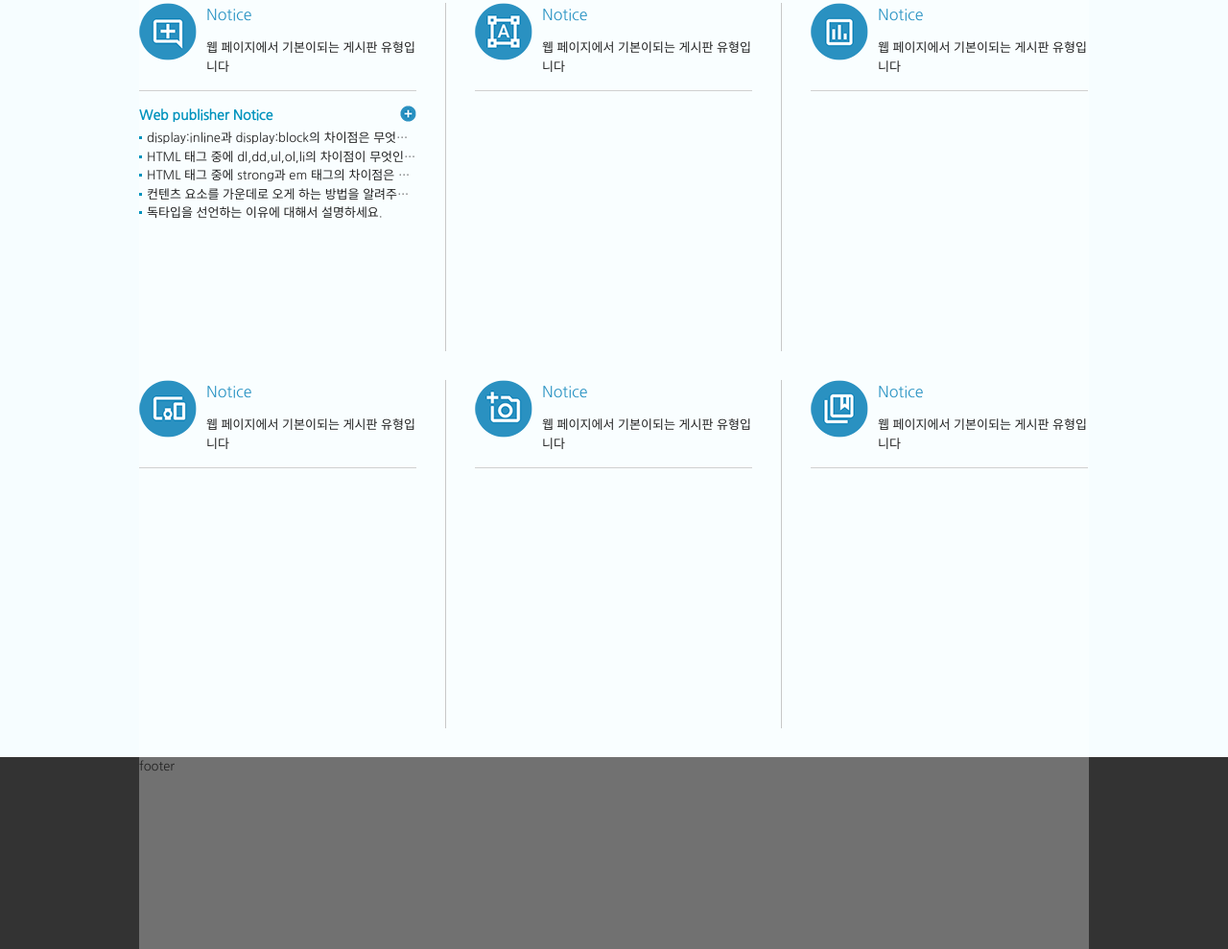
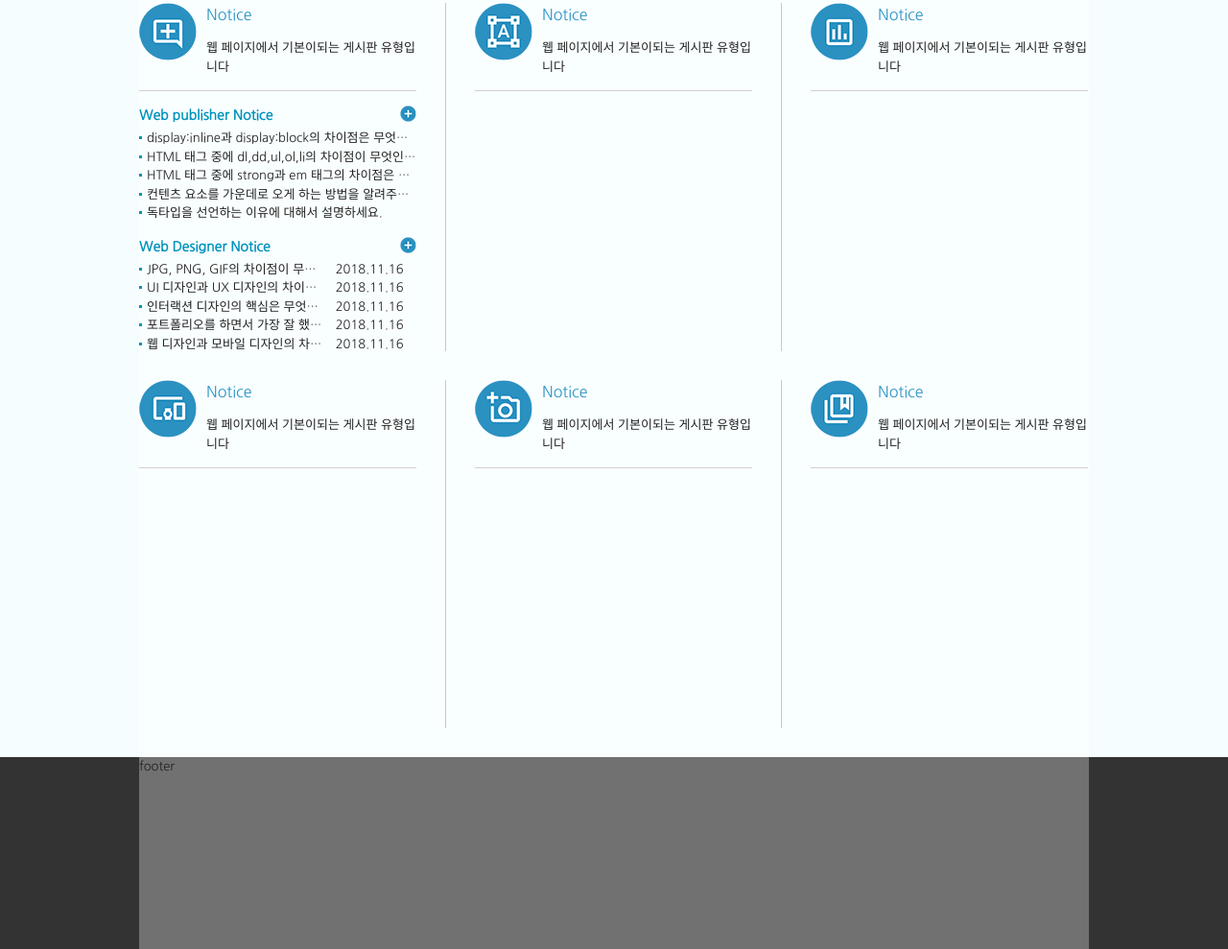
Before and after one commit to jong-seoung/webmake, a plain HTML site: page web_Training/index.html in a window 1280 px wide. Shown: the part 822-1811 px from the top of the page at 96% size. Drawn offline with Linux system fonts and the light colour scheme; a web font is replaced by a local one.

Commit message:
[Add] 게시판2
게시판 목록 우측에 작성날짜를 넣어주는 기능 추가

```diff
--- a/web_Training/css/style.css
+++ b/web_Training/css/style.css
@@ -108,3 +108,10 @@
 .notice ul li {overflow: hidden; text-overflow: ellipsis; white-space: nowrap; background: url(../img/dot.gif) no-repeat 0 8px; padding-left: 8px;}
 .notice ul li a {font-size: 13px;}
 .notice a.more {position: absolute; right: 0; top: 0; display: block; background: url(../img/icon.png) -150px -90px; width: 17px; height: 17px;}
+
+.notice2 {position: relative; margin-top: 15px;}
+.notice2 h4 {font-size: 14px; color: #0093bd; padding-bottom: 3px; font-weight: bold}
+.notice2 ul li {overflow: hidden; background: url(../img/dot.gif) no-repeat 0 8px; padding-left: 8px;}
+.notice2 ul li a {white-space: nowrap; font-size: 13px; float: left; text-overflow: ellipsis; width: 65%; overflow: hidden;}
+.notice2 ul li span {font-size: 13px; float: right; width: 30%;}
+.notice2 a.more {position: absolute; right: 0; top: 0; display: block; background: url(../img/icon.png) -150px -90px; width: 17px; height: 17px;}
--- a/web_Training/index.html
+++ b/web_Training/index.html
@@ -159,6 +159,19 @@
                                 <a href="#" class="more ir_pm">더보기</a>
                             </div>
                             <!-- //게시판 -->
+                            <!-- 게시판2 -->
+                            <div class="notice2">
+                                <h4>Web Designer Notice</h4>
+                                <ul>
+                                    <li><a href="#">JPG, PNG, GIF의 차이점이 무엇인가요?</a><span>2018.11.16</span></li>
+                                    <li><a href="#">UI 디자인과 UX 디자인의 차이점을 설명하세요.</a><span>2018.11.16</span></li>
+                                    <li><a href="#">인터랙션 디자인의 핵심은 무엇이라고 생각하나요?</a><span>2018.11.16</span></li>
+                                    <li><a href="#">포트폴리오를 하면서 가장 잘 했다고 생각하는 부분은 무엇인가요?</a><span>2018.11.16</span></li>
+                                    <li><a href="#">웹 디자인과 모바일 디자인의 차이가 무엇이라고 생각하나요?</a><span>2018.11.16</span></li>
+                                </ul>
+                                <a href="#" class="more ir_pm" title="더보기">더보기</a>
+                            </div>
+                            <!-- //게시판2 -->
                         </div>
                         <!-- col1 -->
                         <div class="column col2">
```
